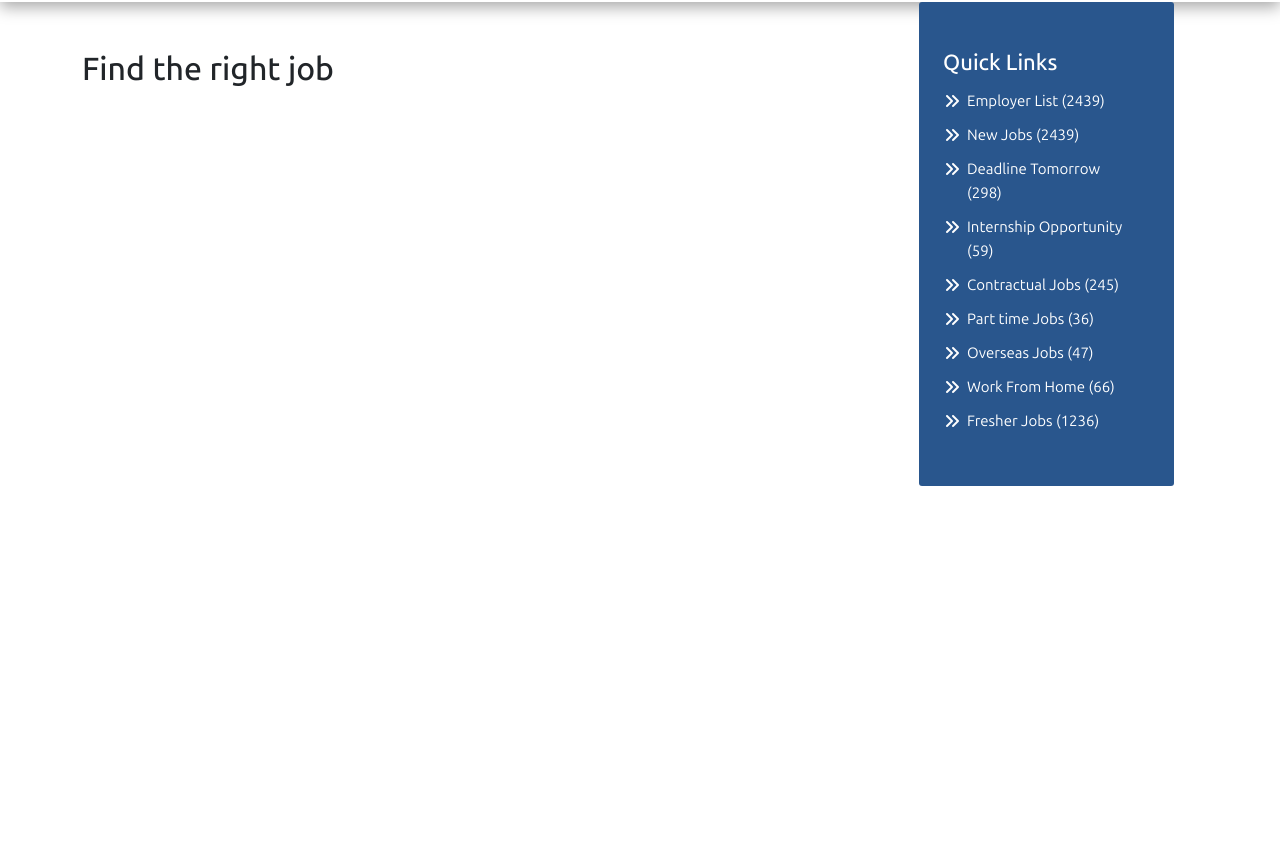
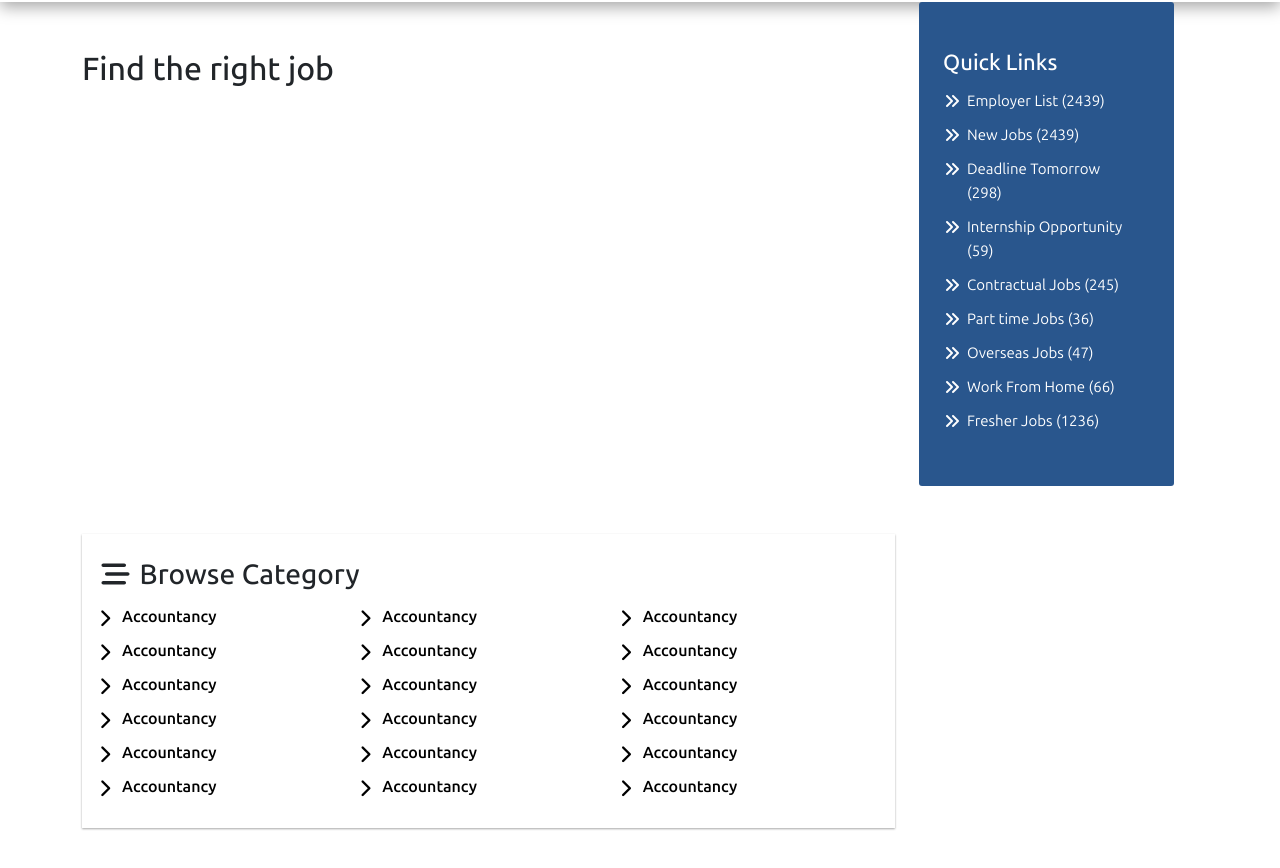
Before and after one commit to ruku24/bdjobs_project, a plain HTML site: page index.html in a window 1280 px wide. Shown: the part 110-978 px from the top of the page. Before the commit the page ends 800 px from the top, so only its background shows below. Drawn offline with Linux system fonts and the light colour scheme.

Commit message:
designupted

```diff
--- a/assets/css/style.css
+++ b/assets/css/style.css
@@ -85,3 +85,31 @@ h1,h2,h3.h4,h5,h6{
     left: -23px;
 
 }
+
+/* category_pannel */
+
+.category_pannel{
+    box-shadow: 0 1px 2px rgba(0, 0, 0, .35)
+
+}
+
+.category_list ul li{
+    list-style: none;
+    padding: 5px 0px;
+    position: relative;
+}
+
+.category_list ul li::before{
+    content: "\f054";
+    position: absolute;
+   font-family: fontawesome;
+    color: #000;
+    left: -23px;
+    font-size: 18px;
+}
+.category_list ul li a{
+    text-decoration: none;
+    color: #000;
+    font-size: 16px;
+    font-weight: 600;
+}
--- a/index.html
+++ b/index.html
@@ -119,6 +119,66 @@
 
 
         </section>
+
+        <!--  Browse Category section start-->
+          <section class="category_section py-5">
+            <div class="container">
+                <div class="row">
+                    <div class="col-md-9">
+                        <div class="category_pannel py-4 px-3">
+                            <div class="category_header">
+                                <h3> <i class="fa-solid fa-bars-staggered"></i>  Browse Category</h3>
+
+                            </div>
+                             <div class="row">
+                                 <div class="col-md-4">
+                                     <div class="category_list">
+                                         <ul class=" px-4">
+                                             <li><a href="">Accountancy</a></li>
+                                             <li><a href="">Accountancy</a></li>
+                                             <li><a href="">Accountancy</a></li>
+                                             <li><a href="">Accountancy</a></li>
+                                             <li><a href="">Accountancy</a></li>
+                                             <li><a href="">Accountancy</a></li>
+                                         </ul>
+                                     </div>
+                                 </div>
+                                 <div class="col-md-4">
+                                    <div class="category_list">
+                                        <ul class=" px-4">
+                                            <li><a href="">Accountancy</a></li>
+                                            <li><a href="">Accountancy</a></li>
+                                            <li><a href="">Accountancy</a></li>
+                                            <li><a href="">Accountancy</a></li>
+                                            <li><a href="">Accountancy</a></li>
+                                            <li><a href="">Accountancy</a></li>
+                                        </ul>
+                                    </div>
+                                 </div>
+                                 <div class="col-md-4">
+                                    <div class="category_list">
+                                        <ul class=" px-4">
+                                            <li><a href="">Accountancy</a></li>
+                                            <li><a href="">Accountancy</a></li>
+                                            <li><a href="">Accountancy</a></li>
+                                            <li><a href="">Accountancy</a></li>
+                                            <li><a href="">Accountancy</a></li>
+                                            <li><a href="">Accountancy</a></li>
+                                        </ul>
+                                    </div>
+                                 </div>
+
+                             </div>
+
+
+                        </div>
+                    </div>
+                </div>
+            </div>
+
+          </section>
+
+        <!-- Browse Category section end -->
     </main>
 
     <footer>
```
